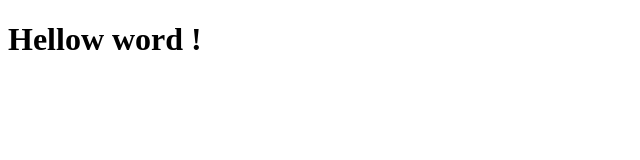
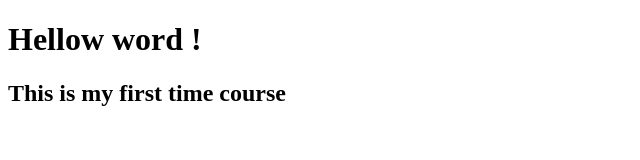
Before and after one commit to zoharch/coursera, a plain HTML site: page index.html in a window 1280 px wide. Shown: the whole page, without its empty margins (0-640 px from the left). Drawn offline with Linux system fonts and the light colour scheme.

Commit message:
Update index.html

```diff
--- a/index.html
+++ b/index.html
@@ -13,6 +13,7 @@
 
 <body onload="init()">
   <h1>Hellow word !</h1>
+	<h2>This is my first time course</h2>
 </body>
 
 </html>
```
